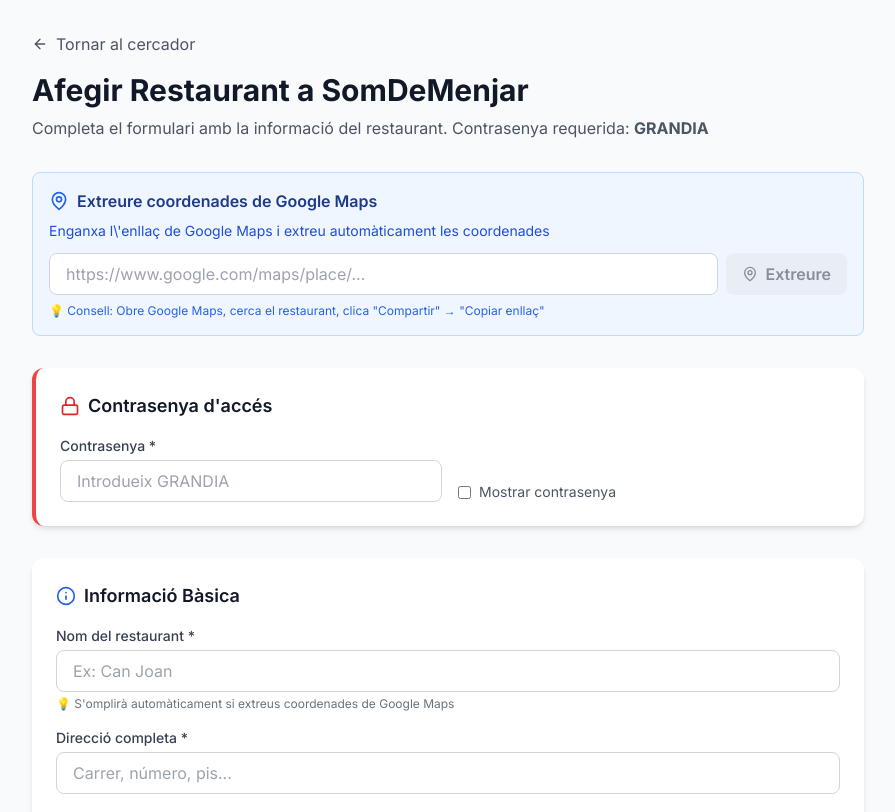
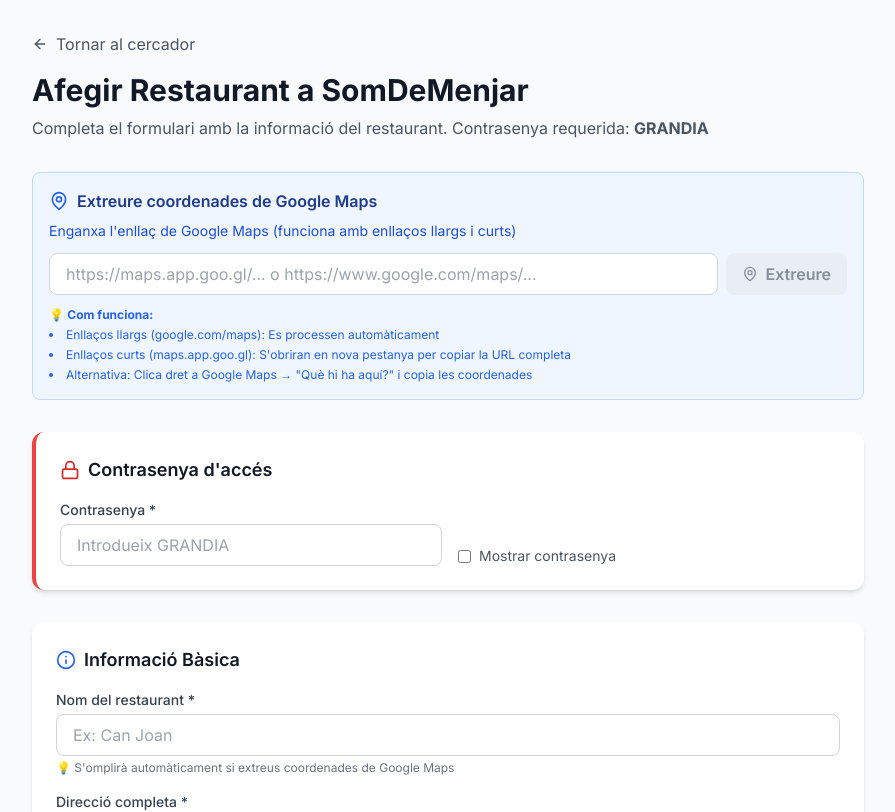
Before and after one commit to rgrandia/Somdemenjar, a Next.js app: page /afegir in a window 1280 px wide. Shown: the top 812 px of the page, without its empty margins (192-1087 px from the left). Built offline with nearby package versions, Linux system fonts and the light colour scheme.

Commit message:
Update CoordenadesExtractor.tsx

```diff
--- a/src/components/CoordenadesExtractor.tsx
+++ b/src/components/CoordenadesExtractor.tsx
@@ -1,7 +1,7 @@
 'use client';
 
 import { useState } from 'react';
-import { MapPin, Loader2 } from 'lucide-react';
+import { MapPin, Loader2, ExternalLink } from 'lucide-react';
 
 interface CoordenadesExtractorProps {
   onCoordenadesTrobades: (lat: number, lng: number, direccio: string) => void;
@@ -11,29 +11,72 @@
   const [url, setUrl] = useState('');
   const [carregant, setCarregant] = useState(false);
   const [error, setError] = useState('');
+  const [urlExpandida, setUrlExpandida] = useState('');
+
+  async function expandirUrlCurta(urlCurta: string): Promise<string | null> {
+    try {
+      // Si ja és una URL llarga, retornar-la directament
+      if (urlCurta.includes('google.com/maps')) {
+        return urlCurta;
+      }
+
+      // Si és un enllaç curt de Google Maps, intentar expandir-lo
+      if (urlCurta.includes('maps.app.goo.gl') || urlCurta.includes('goo.gl')) {
+        // Fem una petició HEAD per seguir les redireccions
+        // Nota: En client-side, els CORS poden bloquejar això
+        // Per això usem un servei de tercers o intentem obrir en nova finestra
+
+        // Opció 1: Intentar amb un servei d'expansió d'URL (cors-anywhere o similar)
+        // Però és més fiable demanar a l'usuari que obri l'enllaç
+
+        // Opció 2: Obrir en nova finestra i demanar que copiï la URL
+        window.open(urlCurta, '_blank', 'noopener,noreferrer');
+
+        setError(
+          "S'ha obert l'enllaç en una nova pestanya. Si us plau, copia la URL completa de la barra d'adreces i enganxa-la aquí."
+        );
+        return null;
+      }
+
+      return urlCurta;
+    } catch (e) {
+      console.error('Error expandint URL:', e);
+      return null;
+    }
+  }
 
   function extreureCoordenadesDeUrl(url: string): { lat: number; lng: number } | null {
+    // Netejar la URL (decodificar caràcters especials)
+    const urlDecodificada = decodeURIComponent(url);
+
     // Patró 1: google.com/maps?q=lat,lng
-    const qMatch = url.match(/[?&]q=(-?\d+\.?\d*),(-?\d+\.?\d*)/);
+    const qMatch = urlDecodificada.match(/[?&]q=(-?\d+\.?\d*),(-?\d+\.?\d*)/);
     if (qMatch) {
       return { lat: parseFloat(qMatch[1]), lng: parseFloat(qMatch[2]) };
     }
 
     // Patró 2: google.com/maps/@lat,lng,zoom
-    const atMatch = url.match(/@(-?\d+\.?\d*),(-?\d+\.?\d*)/);
+    const atMatch = urlDecodificada.match(/@(-?\d+\.?\d*),(-?\d+\.?\d*)/);
     if (atMatch) {
       return { lat: parseFloat(atMatch[1]), lng: parseFloat(atMatch[2]) };
     }
 
-    // Patró 3: google.com/maps/place/.../@lat,lng
-    const placeMatch = url.match(/@(-?\d+\.?\d*),(-?\d+\.?\d*)/);
-    if (placeMatch) {
-      return { lat: parseFloat(placeMatch[1]), lng: parseFloat(placeMatch[2]) };
+    // Patró 3: 3dLAT!4dLNG (format nou de Google Maps)
+    const dMatch = urlDecodificada.match(/3d(-?\d+\.?\d*)!4d(-?\d+\.?\d*)/);
+    if (dMatch) {
+      return { lat: parseFloat(dMatch[1]), lng: parseFloat(dMatch[2]) };
     }
 
-    // Patró 4: Short URL (maps.app.goo.gl) - no es poden extreure directament
-    if (url.includes('maps.app.goo.gl')) {
-      throw new Error('Els enllaços curts de Google Maps no es poden processar directament. Obre l\'enllaç i copia la URL completa.');
+    // Patró 4: ll@LAT,LNG (format ll=lat,lng)
+    const llMatch = urlDecodificada.match(/[?&]ll=(-?\d+\.?\d*),(-?\d+\.?\d*)/);
+    if (llMatch) {
+      return { lat: parseFloat(llMatch[1]), lng: parseFloat(llMatch[2]) };
+    }
+
+    // Patró 5: 1sLAT!2sLNG (format alternatiu)
+    const sMatch = urlDecodificada.match(/1s(-?\d+\.?\d*)!2s(-?\d+\.?\d*)/);
+    if (sMatch) {
+      return { lat: parseFloat(sMatch[1]), lng: parseFloat(sMatch[2]) };
     }
 
     return null;
@@ -42,36 +85,76 @@
   async function processarUrl() {
     setError('');
     setCarregant(true);
+    setUrlExpandida('');
 
     try {
-      if (!url.includes('google.com/maps') && !url.includes('maps.app.goo.gl')) {
+      if (!url.trim()) {
+        throw new Error('Introdueix una URL de Google Maps.');
+      }
+
+      // Verificar si és un enllaç curt
+      if (url.includes('maps.app.goo.gl') || url.includes('goo.gl/maps')) {
+        const confirmacio = confirm(
+          "Els enllaços curts de Google Maps no es poden processar directament.\n\n" +
+          "Vols que obrim l'enllaç en una nova pestanya perquè puguis copiar la URL completa?"
+        );
+
+        if (confirmacio) {
+          window.open(url, '_blank', 'noopener,noreferrer');
+          setError(
+            "S'ha obert l'enllaç en una nova pestanya. Copia la URL completa de la barra d'adreces, torna aquí i enganxa-la."
+          );
+        }
+        setCarregant(false);
+        return;
+      }
+
+      // Verificar que sigui de Google Maps
+      if (!url.includes('google.com/maps') && !url.includes('google.cat/maps')) {
         throw new Error('URL no vàlida. Ha de ser un enllaç de Google Maps.');
       }
 
       const coordenades = extreureCoordenadesDeUrl(url);
 
       if (!coordenades) {
-        throw new Error('No s\'han pogut extreure les coordenades. Prova d\'obrir l\'enllaç i copiar la URL completa des de la barra d\'adreces.');
+        throw new Error(
+          'No s\'han pogut extreure les coordenades.\n\n' +
+          'Prova d\'obrir l\'enllaç, espera que es carregui del tot, i copia la URL completa des de la barra d\'adreces del navegador.'
+        );
       }
 
-      // Validar rang de coordenades (Catalunya aprox)
-      if (coordenades.lat < 40 || coordenades.lat > 43 || coordenades.lng < 0 || coordenades.lng > 4) {
-        console.warn('Coordenades fora de Catalunya:', coordenades);
+      // Validar rang de coordenades (món)
+      if (Math.abs(coordenades.lat) > 90 || Math.abs(coordenades.lng) > 180) {
+        throw new Error('Coordenades fora de rang vàlid.');
       }
 
-      // Obtenir direcció aproximada amb geocodificació inversa (OpenStreetMap - gratuït)
+      // Obtenir direcció amb geocodificació inversa (OpenStreetMap - gratuït)
       let direccio = '';
+      let nomLloc = '';
+
       try {
         const response = await fetch(
-          `https://nominatim.openstreetmap.org/reverse?format=json&lat=${coordenades.lat}&lon=${coordenades.lng}&accept-language=ca`
+          `https://nominatim.openstreetmap.org/reverse?format=json&lat=${coordenades.lat}&lon=${coordenades.lng}&accept-language=ca&extratags=1&namedetails=1`
         );
         const data = await response.json();
+
         direccio = data.display_name || '';
+
+        // Intentar obtenir el nom del lloc
+        if (data.namedetails?.name) {
+          nomLloc = data.namedetails.name;
+        } else if (data.extratags?.name) {
+          nomLloc = data.extratags.name;
+        }
       } catch (e) {
         console.log('No s\'ha pogut obtenir la direcció');
       }
 
+      // Cridar la funció pare amb les dades
       onCoordenadesTrobades(coordenades.lat, coordenades.lng, direccio);
+
+      // Mostrar missatge d'èxit
+      setUrlExpandida(`Coordenades trobades: ${coordenades.lat.toFixed(4)}, ${coordenades.lng.toFixed(4)}${nomLloc ? ' (' + nomLloc + ')' : ''}`);
       setUrl('');
 
     } catch (err: any) {
@@ -89,7 +172,7 @@
       </div>
 
       <p className="text-sm text-blue-700 mb-3">
-        Enganxa l\'enllaç de Google Maps i extreu automàticament les coordenades
+        Enganxa l&apos;enllaç de Google Maps (funciona amb enllaços llargs i curts)
       </p>
 
       <div className="flex gap-2">
@@ -97,14 +180,15 @@
           type="url"
           value={url}
           onChange={(e) => setUrl(e.target.value)}
-          placeholder="https://www.google.com/maps/place/..."
+          onKeyDown={(e) => e.key === 'Enter' && processarUrl()}
+          placeholder="https://maps.app.goo.gl/... o https://www.google.com/maps/..."
           className="input-field flex-1"
         />
         <button
           type="button"
           onClick={processarUrl}
-          disabled={carregant || !url}
-          className="btn-secondary flex items-center gap-2 disabled:opacity-50"
+          disabled={carregant || !url.trim()}
+          className="btn-secondary flex items-center gap-2 disabled:opacity-50 whitespace-nowrap"
         >
           {carregant ? (
             <Loader2 className="w-4 h-4 animate-spin" />
@@ -116,12 +200,36 @@
       </div>
 
       {error && (
-        <p className="text-red-600 text-sm mt-2">{error}</p>
+        <div className="mt-3 p-3 bg-red-50 border border-red-200 rounded-lg">
+          <p className="text-red-700 text-sm whitespace-pre-line">{error}</p>
+          {error.includes('nova pestanya') && (
+            <button
+              type="button"
+              onClick={() => window.open(url, '_blank', 'noopener,noreferrer')}
+              className="mt-2 text-sm text-blue-600 hover:text-blue-800 flex items-center gap-1"
+            >
+              Obrir enllaç <ExternalLink className="w-3 h-3" />
+            </button>
+          )}
+        </div>
       )}
 
-      <p className="text-xs text-blue-600 mt-2">
-        💡 Consell: Obre Google Maps, cerca el restaurant, clica "Compartir" → "Copiar enllaç"
-      </p>
+      {urlExpandida && (
+        <div className="mt-3 p-3 bg-green-50 border border-green-200 rounded-lg">
+          <p className="text-green-700 text-sm">✅ {urlExpandida}</p>
+        </div>
+      )}
+
+      <div className="mt-3 space-y-1">
+        <p className="text-xs text-blue-600">
+          💡 <strong>Com funciona:</strong>
+        </p>
+        <ul className="text-xs text-blue-600 list-disc list-inside space-y-1">
+          <li>Enllaços llargs (google.com/maps): Es processen automàticament</li>
+          <li>Enllaços curts (maps.app.goo.gl): S&apos;obriran en nova pestanya per copiar la URL completa</li>
+          <li>Alternativa: Clica dret a Google Maps → &quot;Què hi ha aquí?&quot; i copia les coordenades</li>
+        </ul>
+      </div>
     </div>
   );
 }
```
